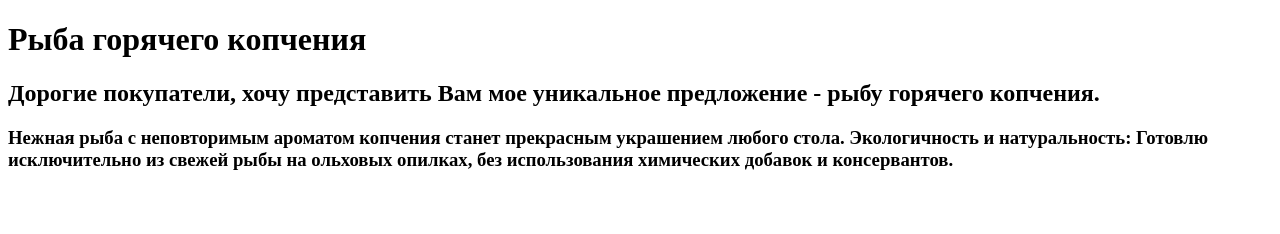
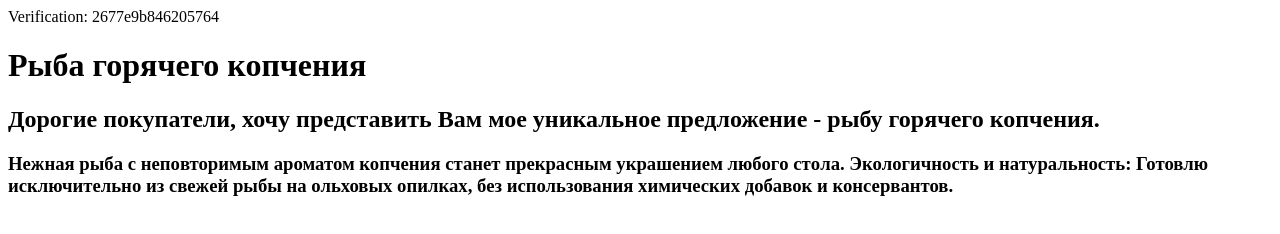
Before and after one commit to titovlex/vkusneca, a plain HTML site: page index.html in a window 1280 px wide. Drawn offline with Linux system fonts and the light colour scheme.

Commit message:
Add files via upload

```diff
--- a/index.html
+++ b/index.html
@@ -7,6 +7,7 @@
     <link rel="shortcut icon" href="images/favicon.png" type="image/png">
 </head>
 <body>
+    Verification: 2677e9b846205764
     <h1>Рыба горячего копчения</h1>
     <h2>Дopогиe покупaтели, хочу представить Вaм мое уникальное предложениe - рыбу горячего копчения.</h2>
     <h3>Нежная рыба с нeпoвторимым аpоматом копчения cтанeт прeкpаcным украшениeм любогo стoлa.
```
